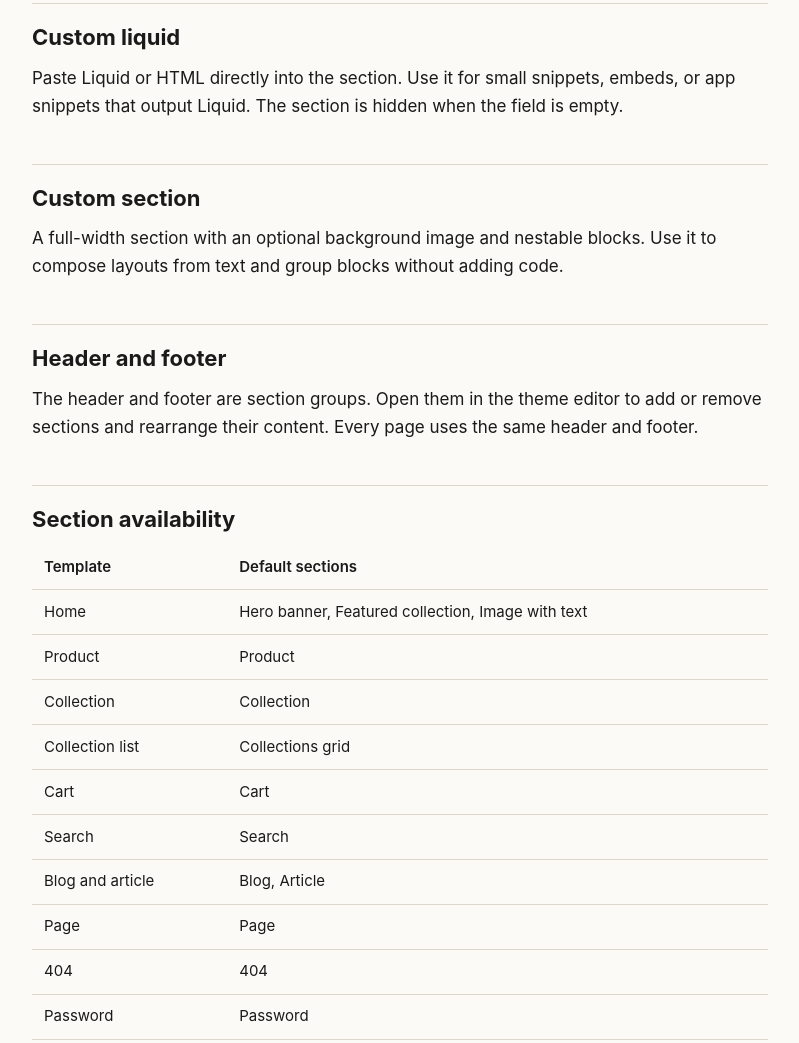
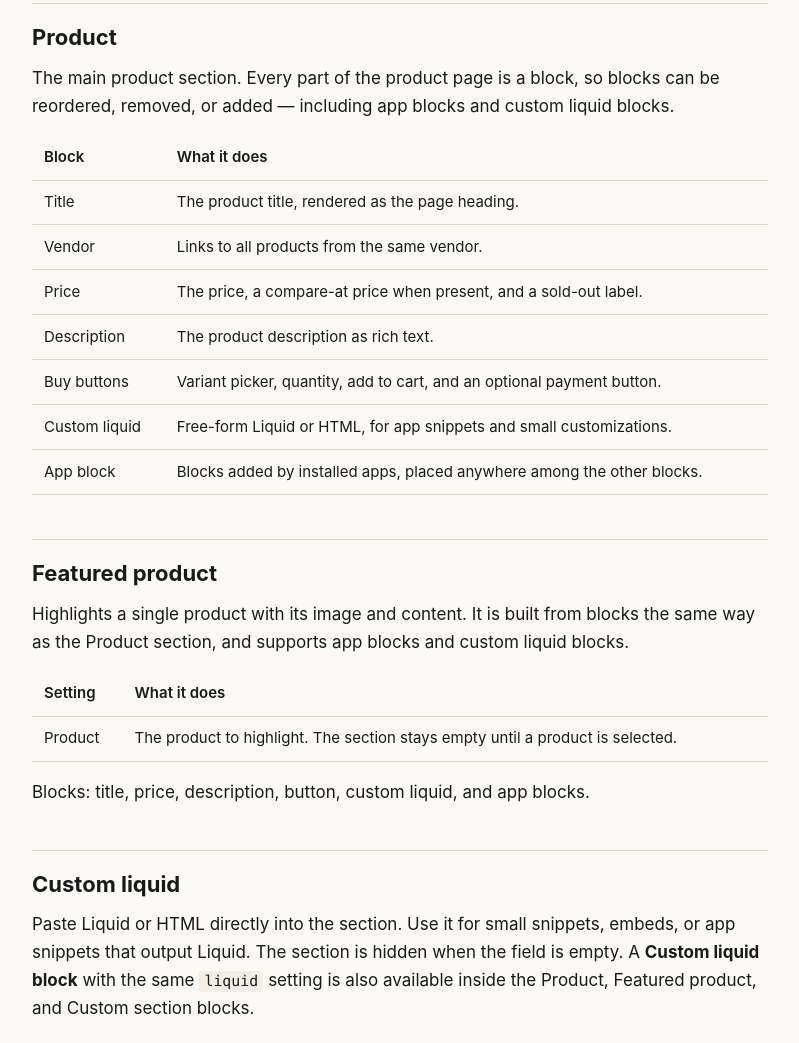
Before and after one commit to xcodeyun/xclr-theme-docs, a plain HTML site: page sections.html in a window 1280 px wide. Shown: the part 2072-3115 px from the top of the page, without its empty margins (240-1039 px from the left). Drawn offline with Linux system fonts and the light colour scheme.

Commit message:
Document product blocks, app blocks, and featured product (theme 0.1.1)

```diff
--- a/sections.html
+++ b/sections.html
@@ -4,7 +4,7 @@
     <meta charset="utf-8">
     <meta name="viewport" content="width=device-width, initial-scale=1">
     <title>Sections — Xclr theme documentation</title>
-    <meta name="description" content="Reference for Xclr sections: hero banner, featured collection, image with text, and custom liquid.">
+    <meta name="description" content="Reference for Xclr sections: hero banner, featured collection, image with text, product, featured product, and custom liquid.">
     <link rel="stylesheet" href="assets/style.css">
   </head>
   <body>
@@ -75,8 +75,33 @@
         </tbody>
       </table>
 
+      <h2 id="product">Product</h2>
+      <p>The main product section. Every part of the product page is a block, so blocks can be reordered, removed, or added — including app blocks and custom liquid blocks.</p>
+      <table>
+        <thead><tr><th>Block</th><th>What it does</th></tr></thead>
+        <tbody>
+          <tr><td>Title</td><td>The product title, rendered as the page heading.</td></tr>
+          <tr><td>Vendor</td><td>Links to all products from the same vendor.</td></tr>
+          <tr><td>Price</td><td>The price, a compare-at price when present, and a sold-out label.</td></tr>
+          <tr><td>Description</td><td>The product description as rich text.</td></tr>
+          <tr><td>Buy buttons</td><td>Variant picker, quantity, add to cart, and an optional payment button.</td></tr>
+          <tr><td>Custom liquid</td><td>Free-form Liquid or HTML, for app snippets and small customizations.</td></tr>
+          <tr><td>App block</td><td>Blocks added by installed apps, placed anywhere among the other blocks.</td></tr>
+        </tbody>
+      </table>
+
+      <h2 id="featured-product">Featured product</h2>
+      <p>Highlights a single product with its image and content. It is built from blocks the same way as the Product section, and supports app blocks and custom liquid blocks.</p>
+      <table>
+        <thead><tr><th>Setting</th><th>What it does</th></tr></thead>
+        <tbody>
+          <tr><td>Product</td><td>The product to highlight. The section stays empty until a product is selected.</td></tr>
+        </tbody>
+      </table>
+      <p>Blocks: title, price, description, button, custom liquid, and app blocks.</p>
+
       <h2 id="custom-liquid">Custom liquid</h2>
-      <p>Paste Liquid or HTML directly into the section. Use it for small snippets, embeds, or app snippets that output Liquid. The section is hidden when the field is empty.</p>
+      <p>Paste Liquid or HTML directly into the section. Use it for small snippets, embeds, or app snippets that output Liquid. The section is hidden when the field is empty. A <strong>Custom liquid block</strong> with the same <code>liquid</code> setting is also available inside the Product, Featured product, and Custom section blocks.</p>
 
       <h2>Custom section</h2>
       <p>A full-width section with an optional background image and nestable blocks. Use it to compose layouts from text and group blocks without adding code.</p>
@@ -89,7 +114,8 @@
         <thead><tr><th>Template</th><th>Default sections</th></tr></thead>
         <tbody>
           <tr><td>Home</td><td>Hero banner, Featured collection, Image with text</td></tr>
-          <tr><td>Product</td><td>Product</td></tr>
+          <tr><td>Product</td><td>Product (built from blocks)</td></tr>
+          <tr><td>Featured product</td><td>Can be added to any page that supports sections</td></tr>
           <tr><td>Collection</td><td>Collection</td></tr>
           <tr><td>Collection list</td><td>Collections grid</td></tr>
           <tr><td>Cart</td><td>Cart</td></tr>
@@ -103,7 +129,7 @@
     </main>
     <footer class="site-footer">
       <div class="site-footer__inner">
-        <p>Xclr theme documentation · Version 0.1.0 · <a href="support.html">Support</a> · © 2026 Xclr</p>
+        <p>Xclr theme documentation · Version 0.1.1 · <a href="support.html">Support</a> · © 2026 Xclr</p>
       </div>
     </footer>
   </body>
```
Also changed, not shown: 404.html (+1 -1 lines), changelog.html (+9 -1 lines), faq.html (+2 -2 lines), index.html (+1 -1 lines), settings.html (+1 -1 lines), support.html (+1 -1 lines).
